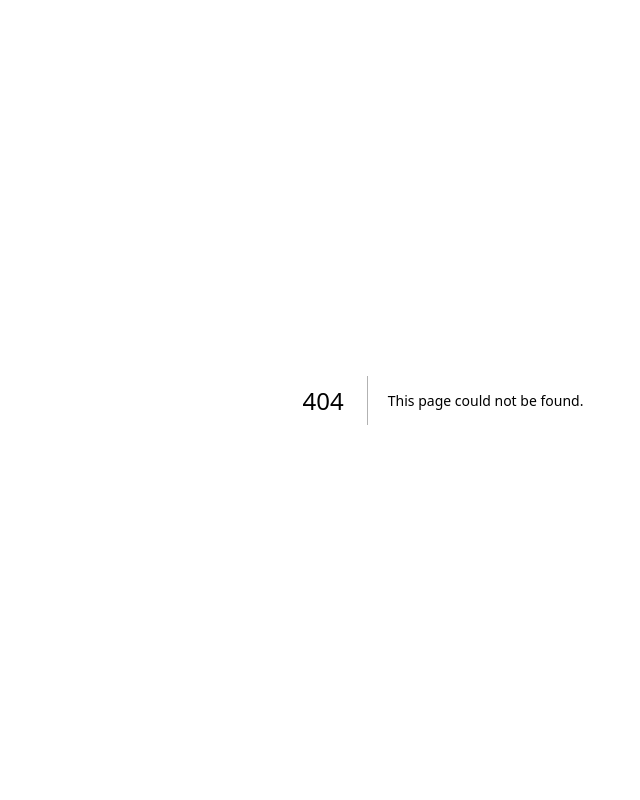
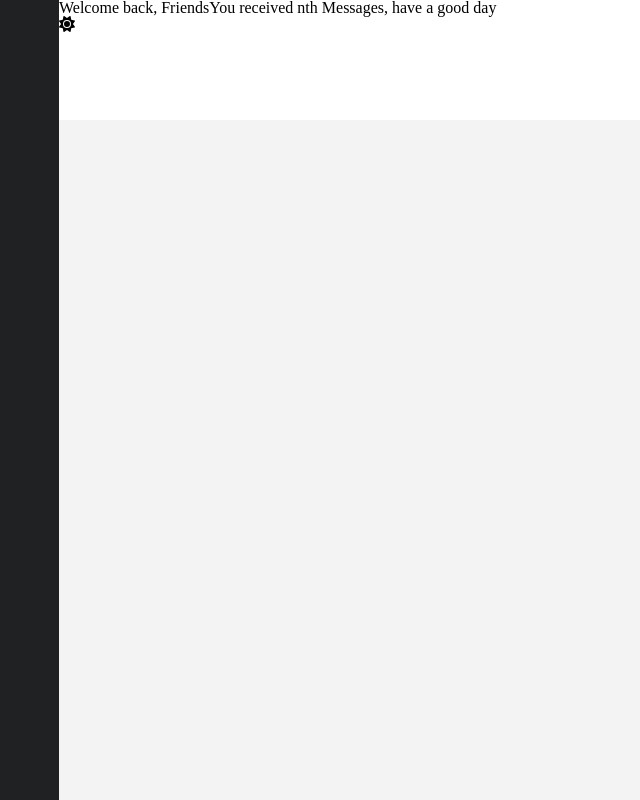
Before and after one commit to SugarSyrup/Umbrella, a Next.js app: page /workspace in a window 1280 px wide. Before the commit this address had no page. Shown: the whole page, without its empty margins (197-837 px from the left). Built offline with nearby package versions, Linux system fonts and the light colour scheme.

Commit message:
FEAT : 와이어 프레임의 프레임 생성

```diff
--- a/components/Layout.tsx
+++ b/components/Layout.tsx
@@ -1,7 +1,24 @@
-export default function Layout({children}: React.PropsWithChildren<{}>) {
-    return (
+import TopBar from "./TopBar";
+import SideBar from "./SideBar";
+
+export default function WorkSpaceLayOut({children}: React.PropsWithChildren<{}>) {
+    return (<div className="container">
+        <SideBar />
         <div>
-            {children}
+            <TopBar />
+            <div>
+                {children}
+            </div>
         </div>
-    )
+        <style jsx>{`
+            .container{
+                width:100vw;
+                height:100vh;
+                background-color:#F3F3F3;
+
+                display:flex;
+                flex-direction:row;
+            }
+        `}</style>
+    </div>)
 }
--- /dev/null
+++ b/components/MainContent.tsx
@@ -0,0 +1,6 @@
+export default function MainContent() {
+
+    return(<>
+
+    </>)
+}
--- /dev/null
+++ b/components/SideBar.tsx
@@ -0,0 +1,14 @@
+export default function SideBar() {
+    return(<>
+        <div className="container">
+
+        </div>
+        <style jsx>{`
+            .container{
+                width:20vw;
+                height:100vh;
+                background-color:#202123;
+            }
+        `}</style>
+    </>)
+}
--- /dev/null
+++ b/components/TopBar.tsx
@@ -0,0 +1,25 @@
+import { useState } from "react"
+
+import { FontAwesomeIcon } from "@fortawesome/react-fontawesome";
+import { faSun } from "@fortawesome/free-solid-svg-icons";
+import { faMoon } from "@fortawesome/free-regular-svg-icons";
+
+export default function TopBar() {
+    const [isDarkMode, setIsDarkMode] = useState<boolean>(true);
+    return(<>
+        <div className="container">
+            <div className="welcome">
+                <span>Welcome back, Friends</span>
+                <span>You received nth Messages, have a good day</span>
+            </div>
+            <FontAwesomeIcon icon={isDarkMode ? faSun : faMoon} />
+        </div>
+        <style jsx>{`
+            div.container{
+                width:80vw;
+                height:15vh;
+                background-color:#FFFFFF;
+            }
+        `}</style>
+    </>)
+}
--- a/package.json
+++ b/package.json
@@ -10,10 +10,15 @@
     "vercel-deploy": "next build && next export"
   },
   "dependencies": {
+    "@fortawesome/fontawesome-svg-core": "^6.2.1",
+    "@fortawesome/free-regular-svg-icons": "^6.2.1",
+    "@fortawesome/free-solid-svg-icons": "^6.2.1",
+    "@fortawesome/react-fontawesome": "^0.2.0",
     "@next/font": "13.1.2",
     "@types/node": "18.11.18",
     "@types/react": "18.0.26",
     "@types/react-dom": "18.0.10",
+    "@types/styled-components": "^5.1.26",
     "@types/ws": "^8.5.4",
     "axios": "^1.2.3",
     "bufferutil": "^4.0.7",
@@ -26,6 +31,7 @@
     "react": "18.2.0",
     "react-dom": "18.2.0",
     "react-hook-form": "^7.42.1",
+    "styled-components": "^5.3.6",
     "tls": "^0.0.1",
     "typescript": "4.9.4",
     "utf-8-validate": "^6.0.1",
--- a/pages/_app.tsx
+++ b/pages/_app.tsx
@@ -1,5 +1,4 @@
 import '@/styles/resets.css'
-import Layout from '../components/Layout'
 import axios from 'axios'
 import type { AppProps } from 'next/app'
 
@@ -7,8 +6,8 @@ axios.defaults.withCredentials = true;
 
 export default function App({ Component, pageProps }: AppProps) {
   return (
-    <Layout>
+    <>
       <Component {...pageProps} />
-    </Layout>
+    </>
   )
 }
--- /dev/null
+++ b/pages/workspace.tsx
@@ -0,0 +1,14 @@
+import WorkSpaceLayOut from '@/components/Layout';
+import { ThemeProvider } from 'styled-components';
+
+const mainTheme = {
+    primaryColor: "202123",
+    secondaryColor : "F3F3F3",
+    textColor: "FFFFFF",
+}
+
+export default function WorkSpace() {
+    return(<ThemeProvider theme={mainTheme}>
+        <WorkSpaceLayOut />
+    </ThemeProvider>)
+}
```
Also changed, not shown: 1 other file (tests, documents, lock files or other folders).
